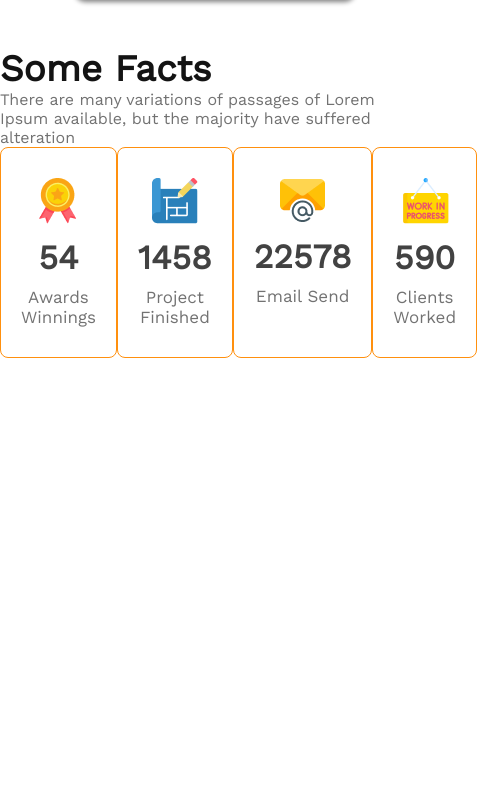
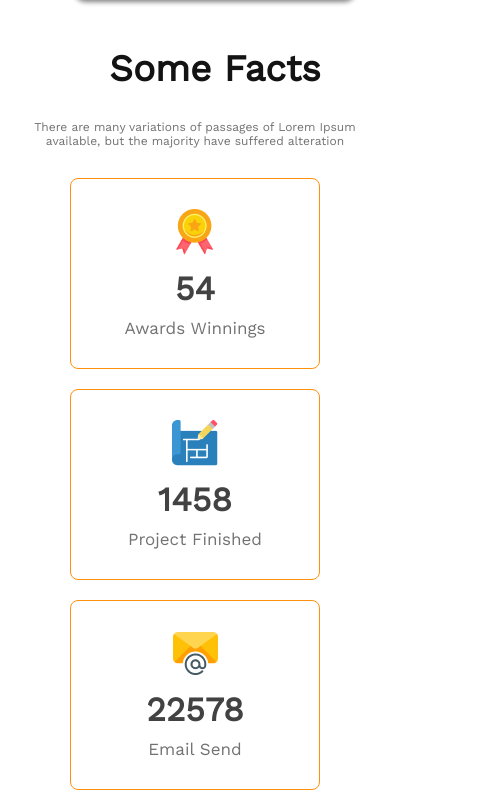
Before and after one commit to khalid423959/g3-architects-learn, a plain HTML site: page index.html in a window 390 px wide. Shown: the part 2394-3187 px from the top of the page, 477 px wide, since content can reach past the window. Before the commit the page ends 2822 px from the top, so only its background shows below. Drawn offline with nearby package versions, Linux system fonts and the light colour scheme.

Commit message:
feauters card container added

```diff
--- a/index.css
+++ b/index.css
@@ -110,10 +110,14 @@ main{
 
 .features-text{
     color: #727272;
+    font-size: 12px;
+
 }
 .feature-head{
     font-size: 2.3rem;
     color: #131313;
+    margin-bottom: 30px ;
+    margin-left: 40px;
 }
 .feauture-card-container{
     display: flex;
@@ -165,6 +169,24 @@ main{
     .team-img-container{
         grid-template-columns: repeat(1,1fr);
     }
+    .feauture-card-container{
+        flex-direction: column;
+        padding-left: 70px;
+        padding-right: 70px;
+        gap: 20px;
+    }
+    .feature-head{
+        text-align: center;
+    }
+    .features-text{
+        text-align: center;
+        padding-left: 30px;
+        padding-right: 30px;
+        margin-bottom: 30px;
+    }
+
+
+
 }
 
 /* tablet device */
@@ -178,4 +200,13 @@ main{
     .teams-container{
         flex-direction: column-reverse;
     }
+    .feature-head{
+        text-align: center;
+    }
+    .features-text{
+        text-align: center;
+        padding-left: 30px;
+        padding-right: 30px;
+        margin-bottom: 30px;
+    }
 }
```
